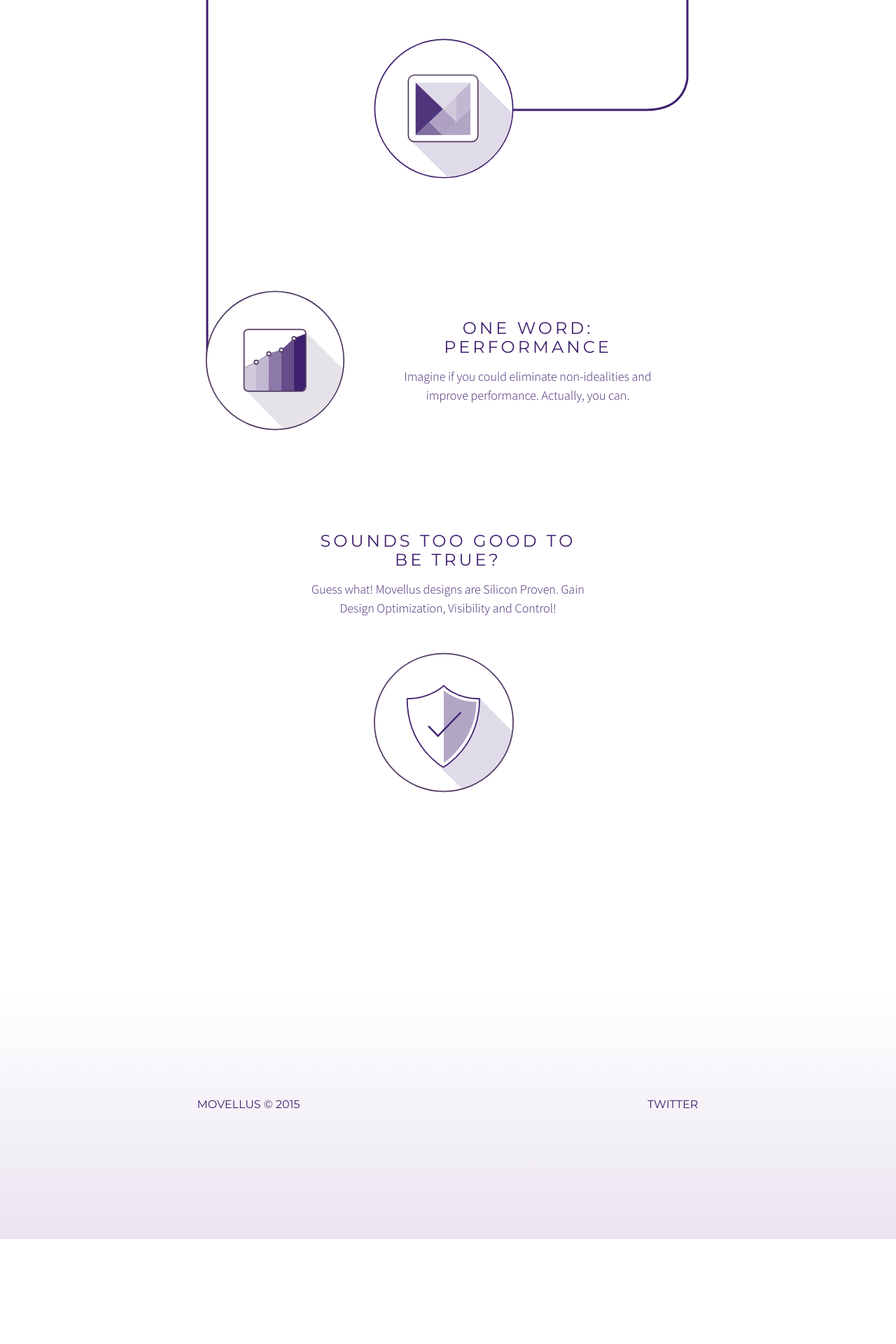
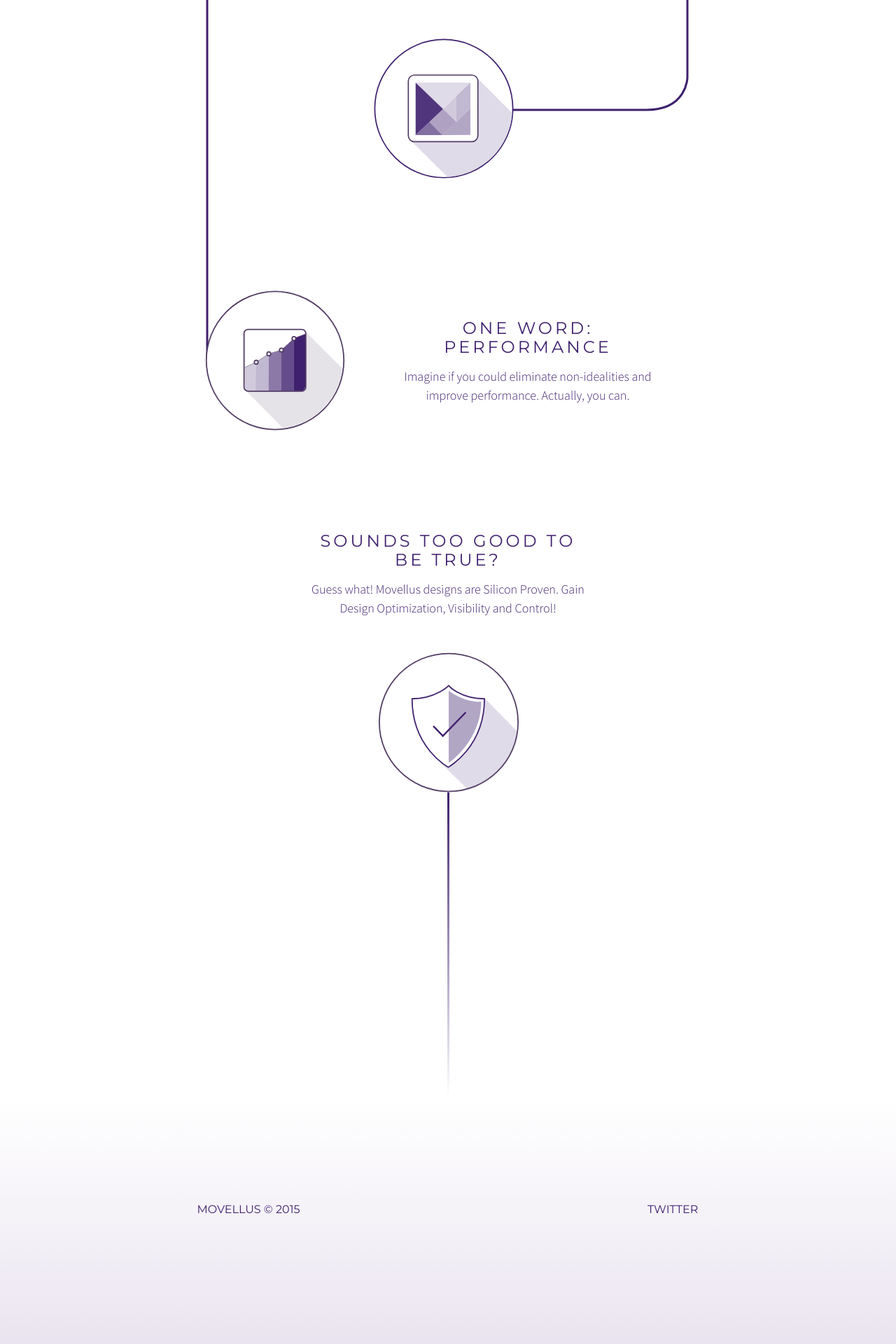
Before and after one commit to zaghmout/movellus, a Jekyll site: the page built from index.html, in a window 1280 px wide. Shown: the part 2881-4801 px from the top of the page at 70% size. Built offline with Jekyll 4.4.1, drawn with Linux system fonts in a browser that asks for light colours; nearby versions of some CDN libraries; before the commit the page ends 4651 px from its top, so only the background shows below that.

Commit message:
fading line

```diff
--- a/_sass/_layout.scss
+++ b/_sass/_layout.scss
@@ -943,8 +943,8 @@
     }
 
     #svg-shield{
-        left: 240px;
-        top: -50px;
+        left: -98px;
+        top: -200px;
     }
 
     #svg-master-line{
@@ -970,11 +970,20 @@
 
     #line-four{
         height: 434px;
-        width: 692px;
-        margin: 100px auto 0;
-        background-image: url('/movellus/images/home-line-4.svg');
-        background-repeat: no-repeat;
+        width: 3px;
+        margin: 250px auto 0;
         position: relative;
+
+        background: rgba(63,32,110,1);
+        background: -moz-linear-gradient(top, rgba(63,32,110,1) 0%, rgba(255,255,255,1) 100%);
+        background: -webkit-gradient(left top, left bottom, color-stop(0%, rgba(63,32,110,1)), color-stop(100%, rgba(255,255,255,1)));
+        background: -webkit-linear-gradient(top, rgba(63,32,110,1) 0%, rgba(255,255,255,1) 100%);
+        background: -o-linear-gradient(top, rgba(63,32,110,1) 0%, rgba(255,255,255,1) 100%);
+        background: -ms-linear-gradient(top, rgba(63,32,110,1) 0%, rgba(255,255,255,1) 100%);
+        background: linear-gradient(to bottom, rgba(63,32,110,1) 0%, rgba(255,255,255,1) 100%);
+        filter: progid:DXImageTransform.Microsoft.gradient( startColorstr='#3f206e', endColorstr='#ffffff', GradientType=0 );
+
+
     }
 
 }
```
Also changed, not shown: 2 other files.
